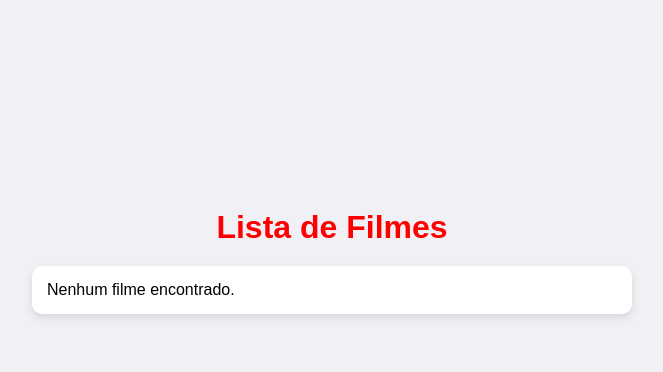
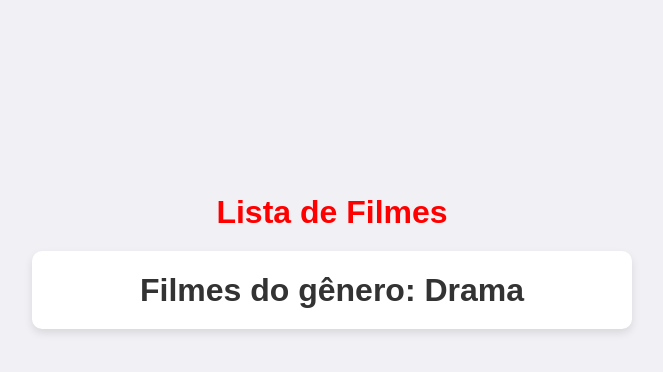
Before and after one commit to italodeAndrade/Back-end-web, a Django app: page /filmes/filmes/ in a window 1280 px wide. Shown: the part 149-521 px from the top of the page, without its empty margins (308-971 px from the left). Run offline with Django 5.2, Linux system fonts and the light colour scheme; data that the repository does not hold is empty.

Commit message:
mudanca na lista filmes

```diff
--- a/filmes/templates/filmes/lista_filmes.html
+++ b/filmes/templates/filmes/lista_filmes.html
@@ -13,16 +13,14 @@
 
 
     <div class="table-container">
-        <ul>
-            {% for filme in filmes %}
-                <li>
-                    <span>{{ filme.Title }}</span>
-                    <small>({{ filme.Year }})</small>
-                </li>
-            {% empty %}
-                <li>Nenhum filme encontrado.</li>
-            {% endfor %}
-        </ul>
+        <h1>Filmes do gênero: {{ genero }}</h1>
+            <ul>
+                {% for filme in filmes %}
+                    <li>{{ filme.Title }} ({{ filme.Year }})</li>
+                {% endfor %}
+            </ul>
+
+
     </div>
 
 </body>
--- a/filmes/views.py
+++ b/filmes/views.py
@@ -3,23 +3,24 @@ from django.shortcuts import render
 import random
 
 def lista_filmes(request):
-    key_words = ['space', 'love', 'war', 'future', 'dark', 'light', 'dream', 'city']
+    key_words = ['space', 'love', 'war', 'future', 'dark', 'light', 'dream', 'city', "lost", "crime"]
+    generos = ['Action', 'Comedy', 'Drama', 'Horror', 'Thriller', 'Romance', 'Sci-Fi', 'Adventure']
 
-    termo= random.choice(key_words)
+    termo = random.choice(key_words)
+    genero_escolhido = random.choice(generos)
+
     url = f'http://www.omdbapi.com/?s={termo}&apikey=19cee984'
-
     response = requests.get(url)
 
     if response.status_code == 200:
         data = response.json()
         if 'Search' in data:
-            filmes = data['Search']
+            filmes = [filme for filme in data['Search'] if genero_escolhido in filme.get('Genre', '')]
+            if not filmes:
+                filmes = data['Search']
         else:
             filmes = []
-            print("Nenhum filme encontrado.")
     else:
         filmes = []
-        print(f"Erro na requisição: {response.status_code}")
 
-
-    return render(request, 'filmes/lista_filmes.html', {'filmes': filmes})
+    return render(request, 'filmes/lista_filmes.html', {'filmes': filmes, 'genero': genero_escolhido})
```
Also changed, not shown: db.sqlite3.
